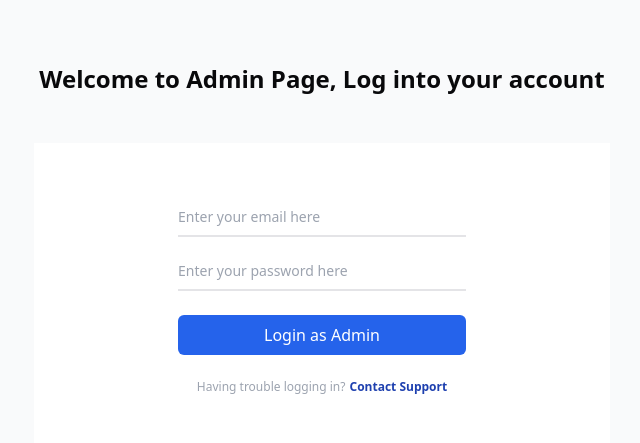
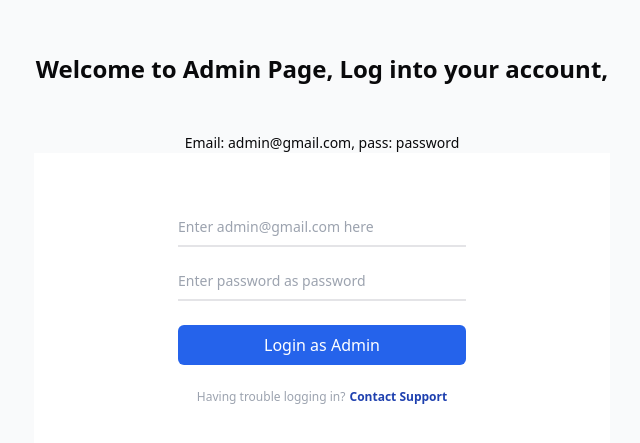
Before and after one commit to syedzabii/Dashboard-React, a React (Vite) app: page /login in a window 1280 px wide. Shown: the part 139-582 px from the top of the page, without its empty margins (318-958 px from the left). Built offline with nearby package versions, Linux system fonts and the light colour scheme.

Commit message:
Add message in LoginPage Component

```diff
--- a/src/components/pages/LoginPage.tsx
+++ b/src/components/pages/LoginPage.tsx
@@ -59,8 +59,9 @@ const LoginPage = () => {
   return (
     <div className="min-h-screen flex flex-col justify-center items-center bg-gray-50">
       <h1 className="mb-12 text-center   sm:text-2xl font-semibold">
-        Welcome to Admin Page, Log into your account
+        Welcome to Admin Page, Log into your account,
       </h1>
+      <h1 className="text-sm">Email: admin@gmail.com, pass: password</h1>
       <Toaster />
       <form
         onSubmit={submitHandler}
@@ -68,7 +69,7 @@ const LoginPage = () => {
       >
         <input
           type="email"
-          placeholder="Enter your email here"
+          placeholder="Enter admin@gmail.com here"
           ref={emailRef}
           required
           className="text-sm  border-y-2 border-t-0 w-1/2 pb-2 focus:outline-none  focus:border-blue-600 text-slate-700"
@@ -78,7 +79,7 @@ const LoginPage = () => {
           type="password"
           ref={passwordRef}
           required
-          placeholder="Enter your password here"
+          placeholder="Enter password as password"
           className="text-sm border-y-2 border-t-0 w-1/2 pb-2 focus:outline-none focus:border-blue-600"
         />
 
```
